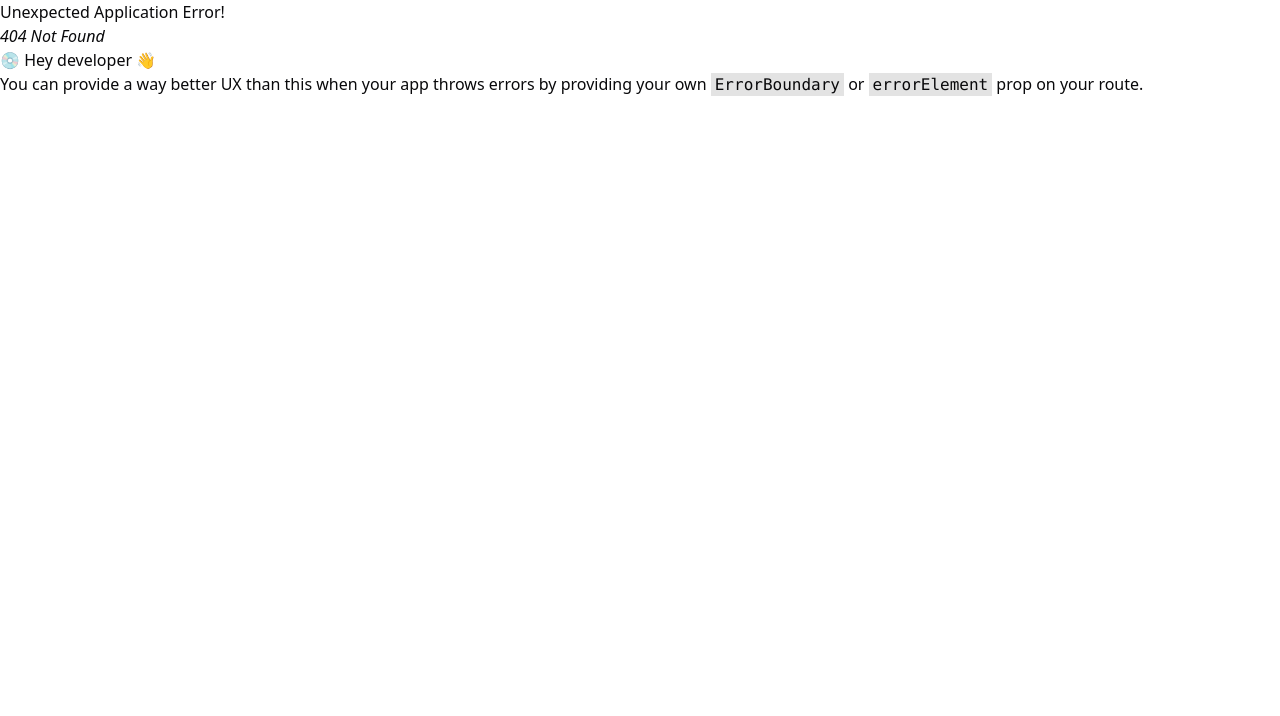
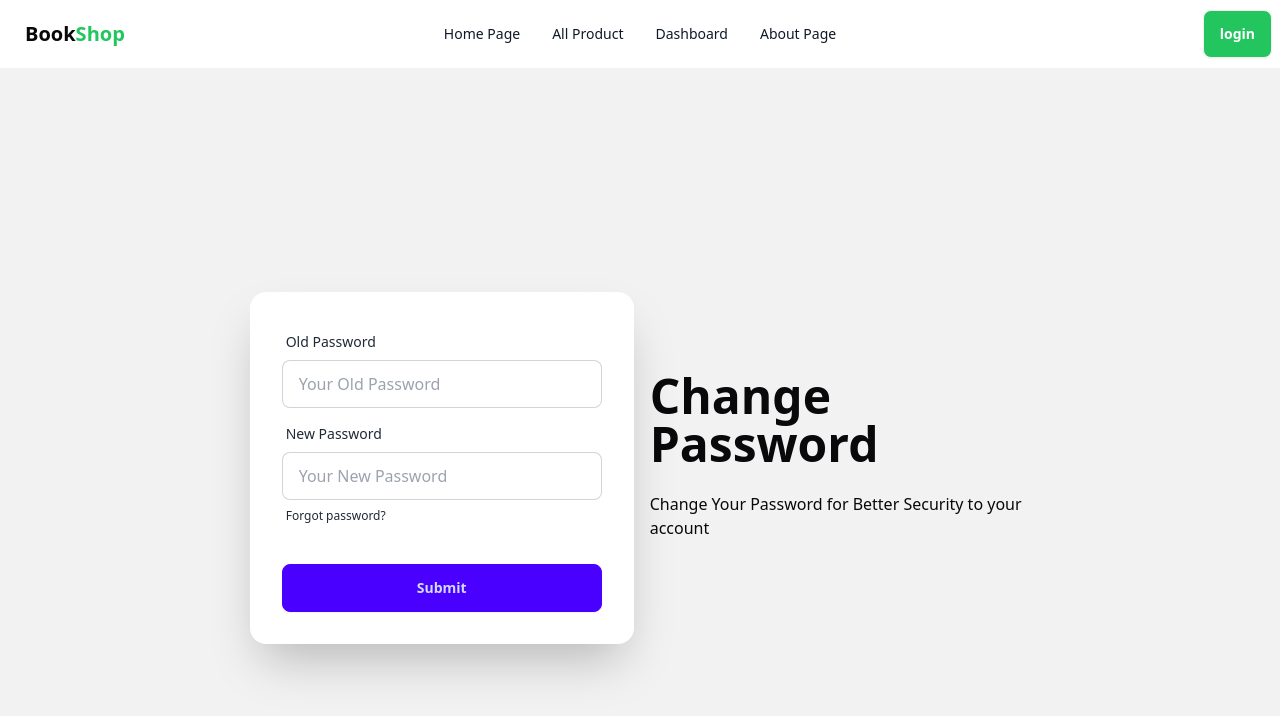
Before and after one commit to MohammadTanvir881/book-shop-client, a React (Vite) app: page /change-password/1 in a window 1280 px wide. Before the commit this address had no page. Shown: the top 716 px of the page. Built offline with nearby package versions, Linux system fonts and the light colour scheme.

Commit message:
user password change successfull

```diff
--- /dev/null
+++ b/src/Pages/ChangePasswordPage.tsx
@@ -0,0 +1,95 @@
+import Navbar from "@/Navbar/Navbar";
+import { useChangePasswordMutation } from "@/Redux/feature/User/UserApi";
+
+import { FieldValues, SubmitHandler } from "react-hook-form";
+import { useNavigate } from "react-router-dom";
+import { toast } from "sonner";
+
+const ChangePasswordPage = () => {
+  const navigate = useNavigate();
+
+  const [changePassword] = useChangePasswordMutation();
+
+  const handlePasswordChange: SubmitHandler<FieldValues> = async (e) => {
+    e.preventDefault();
+    const form = e.target;
+    const oldPassword = form.oldPassword.value;
+    const newPassword = form.newPassword.value;
+    const data = {
+      oldPassword,
+      newPassword,
+    };
+
+    console.log(data);
+
+    try {
+      const response = await changePassword(data)
+        .unwrap()
+        .then((response) => {
+          console.log(response);
+          toast.success("Password Changed Successfully");
+          navigate(-1)
+        })
+        .catch((error) => {
+          console.error(error);
+          toast.error(error?.data?.message || "Something went wrong");
+        });
+      console.log(response);
+    } catch (error) {
+      toast.error("something went wrong");
+    }
+  };
+  return (
+    <div className="container mx-auto">
+      <Navbar></Navbar>
+      <div className="hero bg-base-200 min-h-screen">
+        <div className="hero-content flex-col lg:flex-row-reverse">
+          <div className="text-center lg:text-left">
+            <h1 className="text-5xl font-bold">Change Password</h1>
+            <p className="py-6">
+              Change Your Password for Better Security to your account
+            </p>
+          </div>
+          <div className="card bg-base-100 w-full max-w-sm shrink-0 shadow-2xl">
+            <form onSubmit={handlePasswordChange} className="card-body">
+              <div className="form-control">
+                <label className="label">
+                  <span className="label-text">Old Password</span>
+                </label>
+                <input
+                  type="password"
+                  name="oldPassword"
+                  placeholder="Your Old Password"
+                  className="input input-bordered"
+                  required
+                />
+              </div>
+              <div className="form-control">
+                <label className="label">
+                  <span className="label-text">New Password</span>
+                </label>
+                <input
+                  type="password"
+                  name="newPassword"
+                  placeholder="Your New Password"
+                  className="input input-bordered"
+                  required
+                />
+                <label className="label">
+                  <a href="#" className="label-text-alt link link-hover">
+                    Forgot password?
+                  </a>
+                </label>
+              </div>
+              <div className="form-control mt-6">
+                <button className="btn btn-primary">Submit</button>
+              </div>
+            </form>
+          </div>
+        </div>
+      </div>
+    </div>
+  );
+};
+
+export default ChangePasswordPage;
--- a/src/Pages/DashBoard/SidebarItems.tsx
+++ b/src/Pages/DashBoard/SidebarItems.tsx
@@ -19,7 +19,7 @@ const SidebarItems = () => {
 
     let sidebarItems;
 
-    switch (user!.role) {
+    switch (user?.role) {
       case userRole.ADMIN:
         sidebarItems = SidebarItemsGenerator(adminPaths, userRole.ADMIN);
         break;
@@ -37,7 +37,7 @@ const SidebarItems = () => {
         breakpoint="lg"
         collapsedWidth="0"
         onBreakpoint={(broken) => {
-          console.log(broken);
+          console.log(broken)
         }}
         onCollapse={(collapsed, type) => {
           console.log(collapsed, type);
--- a/src/Pages/DashBoard/admin.routes.tsx
+++ b/src/Pages/DashBoard/admin.routes.tsx
@@ -1,14 +1,14 @@
 import AllBooks from "../AllBooks";
 import CreateBooks from "../CreateBooks";
+import MyProfile from "../MyProfile";
 import UserManagement from "../UserManagement";
 
 export const adminPaths = [
   {
-    name : "User-Management",
-    path : "user-management",
-    element : <UserManagement></UserManagement>
-  }
-  ,
+    name: "User-Management",
+    path: "user-management",
+    element: <UserManagement></UserManagement>,
+  },
   {
     name: "Books Management",
     children: [
@@ -22,9 +22,14 @@ export const adminPaths = [
         path: "all-books",
         element: <AllBooks></AllBooks>,
       },
-
     ],
   },
 ];
 
-export const userPaths = [];
+export const userPaths = [
+  {
+    name: "My-Profile",
+    path: "my-profile",
+    element: <MyProfile></MyProfile>,
+  },
+];
--- /dev/null
+++ b/src/Pages/MyProfile.tsx
@@ -0,0 +1,64 @@
+import { useCurrentUser } from "@/Redux/feature/Auth/authSlice";
+import { useGetAllUsersQuery } from "@/Redux/feature/User/UserApi";
+import { useAppSelector } from "@/Redux/feature/hook";
+import { TUser } from "./UserManagement";
+import { Link } from "react-router-dom";
+
+const MyProfile = () => {
+  const user = useAppSelector(useCurrentUser);
+  const currentUserEmail = user?.userEmail;
+  console.log(currentUserEmail);
+  const { data, isLoading } = useGetAllUsersQuery(undefined);
+
+  if (isLoading) {
+    return <p>Loading...</p>;
+  }
+
+  const currentUser = data?.data.filter(
+    (user: TUser) => user.email === currentUserEmail
+  );
+
+  console.log(currentUser);
+  return (
+    <div>
+      {currentUser.map((user: TUser) => (
+        <div className="overflow-x-auto">
+          <table className="table">
+            {/* head */}
+            <thead>
+              <tr>
+                <th>Name</th>
+                <th>Email</th>
+                <th>Role</th>
+                <th>Account Status</th>
+                <th></th>
+              </tr>
+            </thead>
+            <tbody>
+              {/* row 1 */}
+              <tr>
+                <td>
+                  <div className="flex items-center gap-3">
+                    <div>
+                      <div className="font-bold">{user.name}</div>
+                    </div>
+                  </div>
+                </td>
+                <td className="font-bold">
+                  {user.email}
+                </td>
+                <td className="font-semibold">{user.role}</td>
+                <td className={user.isBlocked? "font-bold text-red-400" : "font-bold text-green-400"}>{user.isBlocked ? "Deactivate" : "Active"}</td>
+               <Link to={`/change-password/${user._id}`}> <th>
+                  <button className="btn btn-ghost btn-xs bg-gray-200">Change Password</button>
+                </th></Link>
+              </tr>
+            </tbody>
+          </table>
+        </div>
+      ))}
+    </div>
+  );
+};
+
+export default MyProfile;
--- a/src/Pages/UserManagement.tsx
+++ b/src/Pages/UserManagement.tsx
@@ -2,15 +2,17 @@ import {
   useActivateUserMutation,
   useDeactivateUserMutation,
   useGetAllUsersQuery,
+  useMakeAdminToUserMutation,
+  useMakeUserToAdminMutation,
 } from "@/Redux/feature/User/UserApi";
 import { useState } from "react";
-import { Link } from "react-router-dom";
 import Swal from "sweetalert2";
 
 const ITEMS_PER_PAGE = 10; // Display 10 books per page
 
 export type TUser = {
   _id: string;
+  name : string;
   email: string;
   role: string;
   createdAt: string;
@@ -22,6 +24,8 @@ const UserManagement = () => {
   const { data } = useGetAllUsersQuery(undefined);
   const [userDeactive] = useDeactivateUserMutation();
   const [userActivate] = useActivateUserMutation();
+  const [makeUserToAdmin] = useMakeUserToAdminMutation();
+  const [makeAdminToUser] = useMakeAdminToUserMutation();
 
   const [currentPage, setCurrentPage] = useState(1);
   console.log(data?.data);
@@ -64,6 +68,49 @@ const UserManagement = () => {
         Swal.fire({
           title: "Activated",
           text: "User is Activated SuccessFully",
+          icon: "success",
+        });
+      }
+    });
+  };
+
+  const handleMakeUserToAdmin = (userId: string) => {
+    Swal.fire({
+      title: "You want to Make Admin this account?",
+      text: "The User Will Be Updated To Admin",
+      icon: "warning",
+      showCancelButton: true,
+      confirmButtonColor: "#3085d6",
+      cancelButtonColor: "#d33",
+      confirmButtonText: "Make Admin",
+    }).then((result) => {
+      userActivate({ userId });
+      makeUserToAdmin({ userId });
+      if (result.isConfirmed) {
+        Swal.fire({
+          title: "User is now an admin",
+          text: "User Updated to admin successfully",
+          icon: "success",
+        });
+      }
+    });
+  };
+  const handleMakeAdminToUser = (userId: string) => {
+    Swal.fire({
+      title: "You want to Make User this account?",
+      text: "This Admin Will Be Updated To a User",
+      icon: "warning",
+      showCancelButton: true,
+      confirmButtonColor: "#3085d6",
+      cancelButtonColor: "#d33",
+      confirmButtonText: "Make User",
+    }).then((result) => {
+      userActivate({ userId });
+      makeAdminToUser({ userId });
+      if (result.isConfirmed) {
+        Swal.fire({
+          title: "This Admin is now an User",
+          text: "Admin Updated to user successfully",
           icon: "success",
         });
       }
@@ -116,9 +163,21 @@ const UserManagement = () => {
               </td>
 
               <th className="flex flex-col gap-1 md:flex-row lg:flex-row">
-                <button className="btn btn-ghost btn-xs mx-1 bg-green-400 text-white">
-                  Make Admin
-                </button>
+                {user.role === "admin" ? (
+                  <button
+                    onClick={() => handleMakeAdminToUser(user._id)}
+                    className="btn btn-ghost btn-xs mx-1 bg-red-400 text-white"
+                  >
+                    Make User
+                  </button>
+                ) : (
+                  <button
+                    onClick={() => handleMakeUserToAdmin(user._id)}
+                    className="btn btn-ghost btn-xs mx-1 bg-green-400 text-white"
+                  >
+                    Make Admin
+                  </button>
+                )}
 
                 {user.isBlocked ? (
                   <button
@@ -135,9 +194,6 @@ const UserManagement = () => {
                     Deactivate
                   </button>
                 )}
-                <button className="btn btn-ghost btn-xs bg-red-400 text-white">
-                  Delete
-                </button>
               </th>
             </tr>
           ))}
--- a/src/Redux/feature/User/UserApi.ts
+++ b/src/Redux/feature/User/UserApi.ts
@@ -1,4 +1,5 @@
 import { baseApi } from "@/Redux/api/baseApi";
+import { RootState } from "../store";
 
 const userApi = baseApi.injectEndpoints({
   endpoints: (builder) => ({
@@ -20,7 +21,7 @@ const userApi = baseApi.injectEndpoints({
         url: `/users/block/${userId}`,
         method: "PATCH",
       }),
-      invalidatesTags: (result, error, { userId }) => [
+      invalidatesTags: ({ userId }) => [
         { type: "users", id: userId }, // ✅ Lowercase tag
         "users", // ✅ Invalidate the books list
       ],
@@ -29,6 +30,37 @@ const userApi = baseApi.injectEndpoints({
       query: ({ userId }) => ({
         url: `/users/active/${userId}`,
         method: "PATCH",
+      }),
+      invalidatesTags: ({ userId }) => [
+        { type: "users", id: userId }, // ✅ Lowercase tag
+        "users", // ✅ Invalidate the books list
+      ],
+    }),
+    makeUserToAdmin: builder.mutation({
+      query: ({ userId }) => ({
+        url: `/users/makeAdmin/${userId}`,
+        method: "PATCH",
+      }),
+      invalidatesTags: ({ userId }) => [
+        { type: "users", id: userId }, // ✅ Lowercase tag
+        "users", // ✅ Invalidate the books list
+      ],
+    }),
+    makeAdminToUser: builder.mutation({
+      query: ({ userId }) => ({
+        url: `/users/makeUser/${userId}`,
+        method: "PATCH",
+      }),
+      invalidatesTags: (result, error, { userId }) => [
+        { type: "users", id: userId }, // ✅ Lowercase tag
+        "users", // ✅ Invalidate the books list
+      ],
+    }),
+    changePassword: builder.mutation({
+      query: (data) => ({
+        url: "/users/changePassword",
+        method: "POST",
+        body: data,
       }),
       invalidatesTags: (result, error, { userId }) => [
         { type: "users", id: userId }, // ✅ Lowercase tag
@@ -42,4 +74,7 @@ export const {
   useGetAllUsersQuery,
   useDeactivateUserMutation,
   useActivateUserMutation,
+  useMakeUserToAdminMutation,
+  useMakeAdminToUserMutation,
+  useChangePasswordMutation,
 } = userApi;
```
Also changed, not shown: src/router.tsx (+11 -1 lines).
